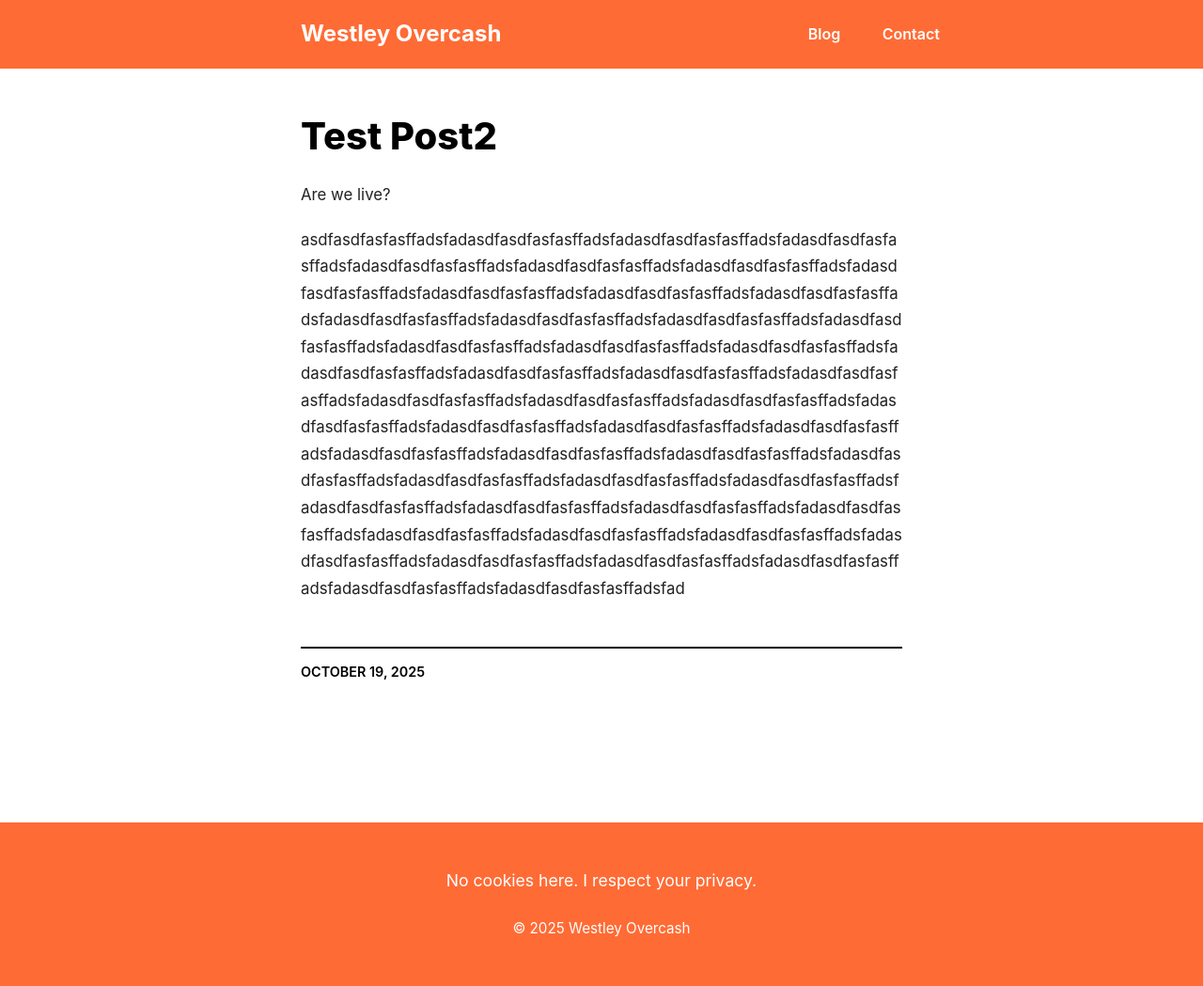
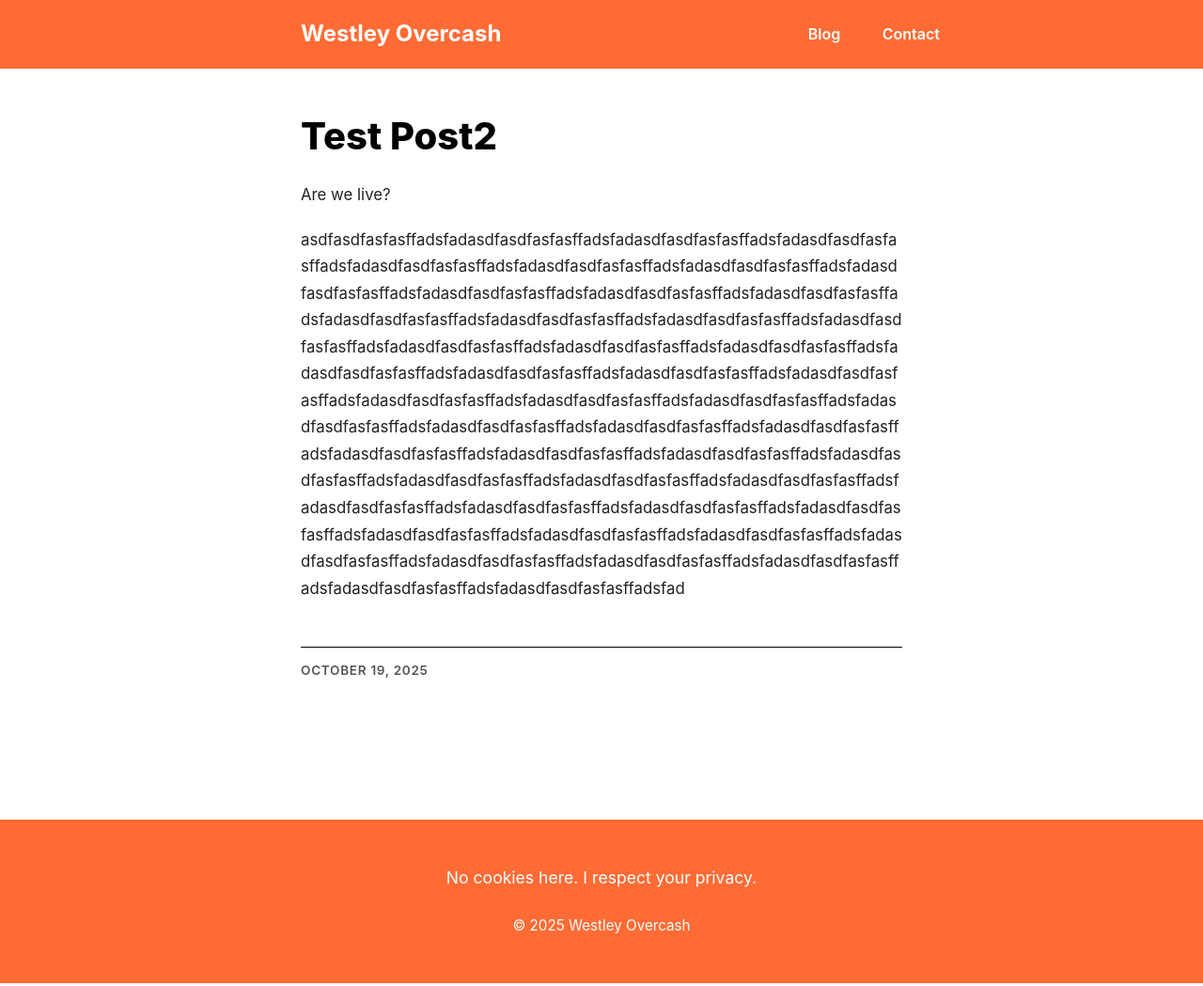
Before and after one commit to westleyovercash/westleyovercash.github.io, a Jekyll site: the page built from _posts/2025-10-19-test-post2.md, in a window 1280 px wide. Shown: the whole page at 94% size. Built offline with Jekyll 4.4.1, drawn with Linux system fonts in a browser that asks for light colours.

Commit message:
Update post.html

```diff
--- a/_layouts/post.html
+++ b/_layouts/post.html
@@ -11,9 +11,9 @@
     {{ content }}
   </div>
 
-  <hr style="margin: 3rem 0 0.5rem 0; border: none; border-top: 2px solid #000; width: 100%;">
+  <hr style="margin: 3rem 0 0.5rem 0; border: none; border-top: 1.5px solid #000; width: 100%;">
 
-  <p style="text-transform: uppercase; font-size: 0.9rem; color: #000; font-weight: 600; margin-top: 0.8rem;">
+  <p style="text-transform: uppercase; font-size: 0.85rem; color: #555; letter-spacing: 0.05em; font-weight: 600; margin-top: 0.8rem;">
     {{ page.date | date: "%B %d, %Y" }}
   </p>
 </article>
```
